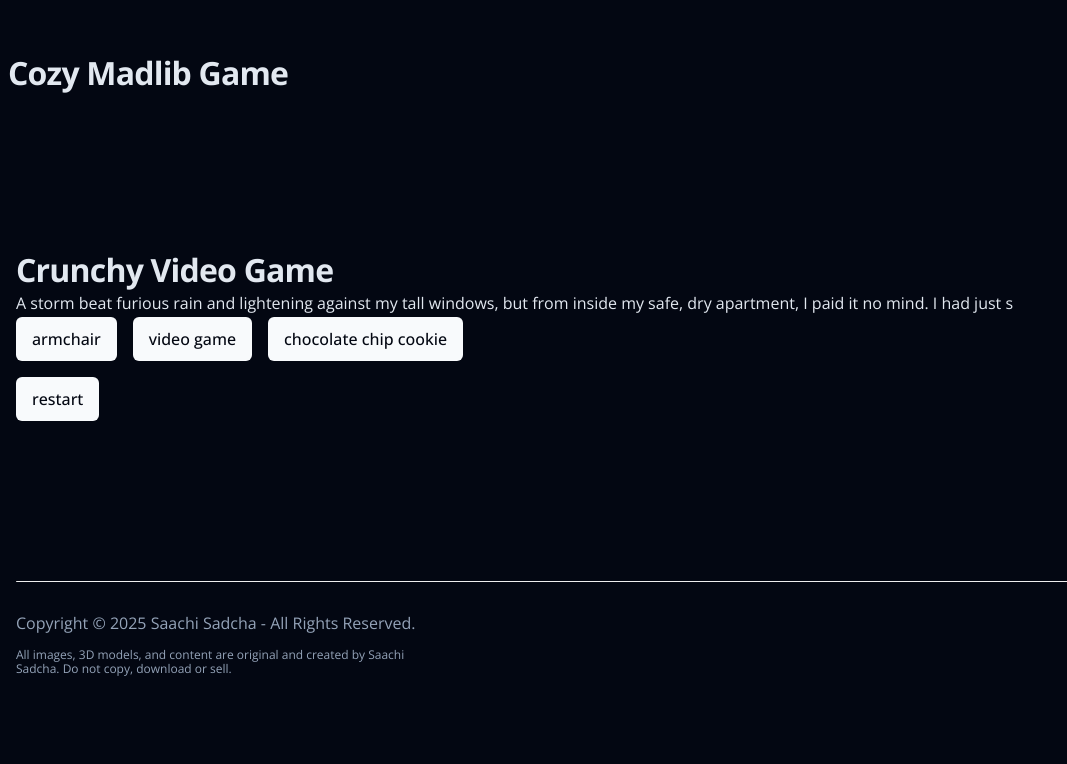
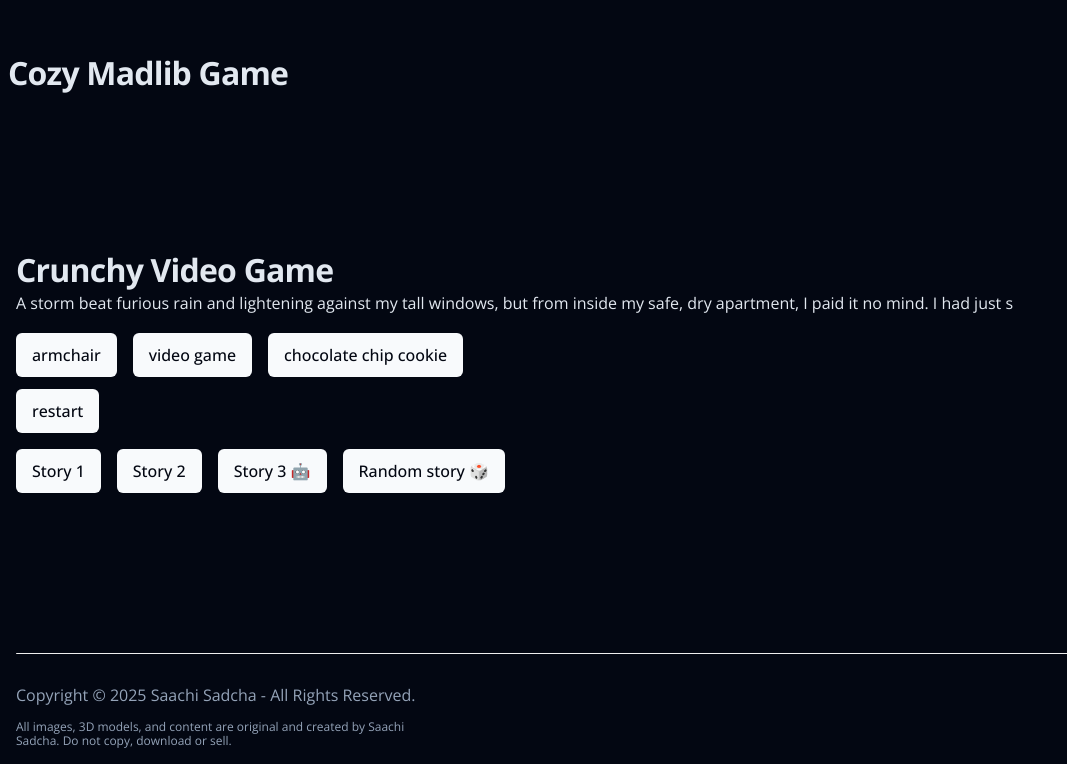
Before and after one commit to saachisdc/Cozy_Adlib_Game, a React (Vite) app: page / in a window 1280 px wide. Shown: the part 105-869 px from the top of the page, without its empty margins (0-1067 px from the left). Before the commit the page ends 800 px from the top, so only its background shows below. Built offline with nearby package versions, Linux system fonts and the light colour scheme.

Commit message:
added Story selection to bottom so user can select Story 1, 2, 3, or random (can be clicked at anytime)

```diff
--- a/src/components/Game.jsx
+++ b/src/components/Game.jsx
@@ -57,7 +57,17 @@ function compareCommentary(heuristicLabel, nbLabel) {
   return "Mismatch: NB and the heuristic disagree — this is expected on unseen story text.";
 }
 
-export default function Game({ story = Story3CrunchyVideoGame }) {
+// Optional: easy list for random selection later
+const STORIES = [
+  Story1BakedMittens,
+  Story2MagicalCampfire,
+  Story3CrunchyVideoGame,
+];
+
+export default function Game({ initialStory = Story3CrunchyVideoGame }) {
+  // 👇 Current active story
+  const [story, setStory] = useState(initialStory);
+
   const speed = story.speed ?? 40;
 
   // Full story string that the Typewriter reveals
@@ -191,6 +201,15 @@ export default function Game({ story = Story3CrunchyVideoGame }) {
     setNbResult(null);
   }, [story]);
 
+  // Story selection helpers
+  const selectStory1 = () => setStory(Story1BakedMittens);
+  const selectStory2 = () => setStory(Story2MagicalCampfire);
+  const selectStory3 = () => setStory(Story3CrunchyVideoGame);
+  const selectRandomStory = () => {
+    const idx = Math.floor(Math.random() * STORIES.length);
+    setStory(STORIES[idx]);
+  };
+
   // Buttons should always be visible:
   // If the story is over, we can show the last step’s choices or disable all.
   const buttons = useMemo(() => {
@@ -204,7 +223,7 @@ export default function Game({ story = Story3CrunchyVideoGame }) {
   return (
     <div className="container">
       <h1>{story.title}</h1>
-
+      {/* story */}
       <Typewriter
         className="story"
         text={storyText}
@@ -213,7 +232,7 @@ export default function Game({ story = Story3CrunchyVideoGame }) {
         onDone={onTypeDone}
         resetSignal={resetSignal}
       />
-
+      {/* story score */}
       {showUnhinged && unhingedResult && (
         <div className="score_panel">
           <div>
@@ -255,7 +274,7 @@ export default function Game({ story = Story3CrunchyVideoGame }) {
           )}
         </div>
       )}
-
+      {/* story choice buttons */}
       <div className="game_btn">
         {buttons.map((c) => (
           <button
@@ -268,12 +287,27 @@ export default function Game({ story = Story3CrunchyVideoGame }) {
           </button>
         ))}
       </div>
-
+      {/* story restart button */}
       <div style={{ marginTop: 12 }}>
         <button className="btn" onClick={restart}>
           restart
         </button>
       </div>
+      {/* story select buttons */}
+      <div className="game_btn">
+        <button className="btn btn-secondary" onClick={selectStory1}>
+          Story 1
+        </button>
+        <button className="btn btn-secondary" onClick={selectStory2}>
+          Story 2
+        </button>
+        <button className="btn btn-secondary" onClick={selectStory3}>
+          Story 3 🤖
+        </button>
+        <button className="btn btn-ghost" onClick={selectRandomStory}>
+          Random story 🎲
+        </button>
+      </div>
     </div>
   );
 }
--- a/src/styles/components/storylayout.css
+++ b/src/styles/components/storylayout.css
@@ -36,5 +36,5 @@
   text-align: center;
 
   gap: 1rem;
-  margin-bottom: 1rem;
+  margin-top: 1rem;
 }
```
